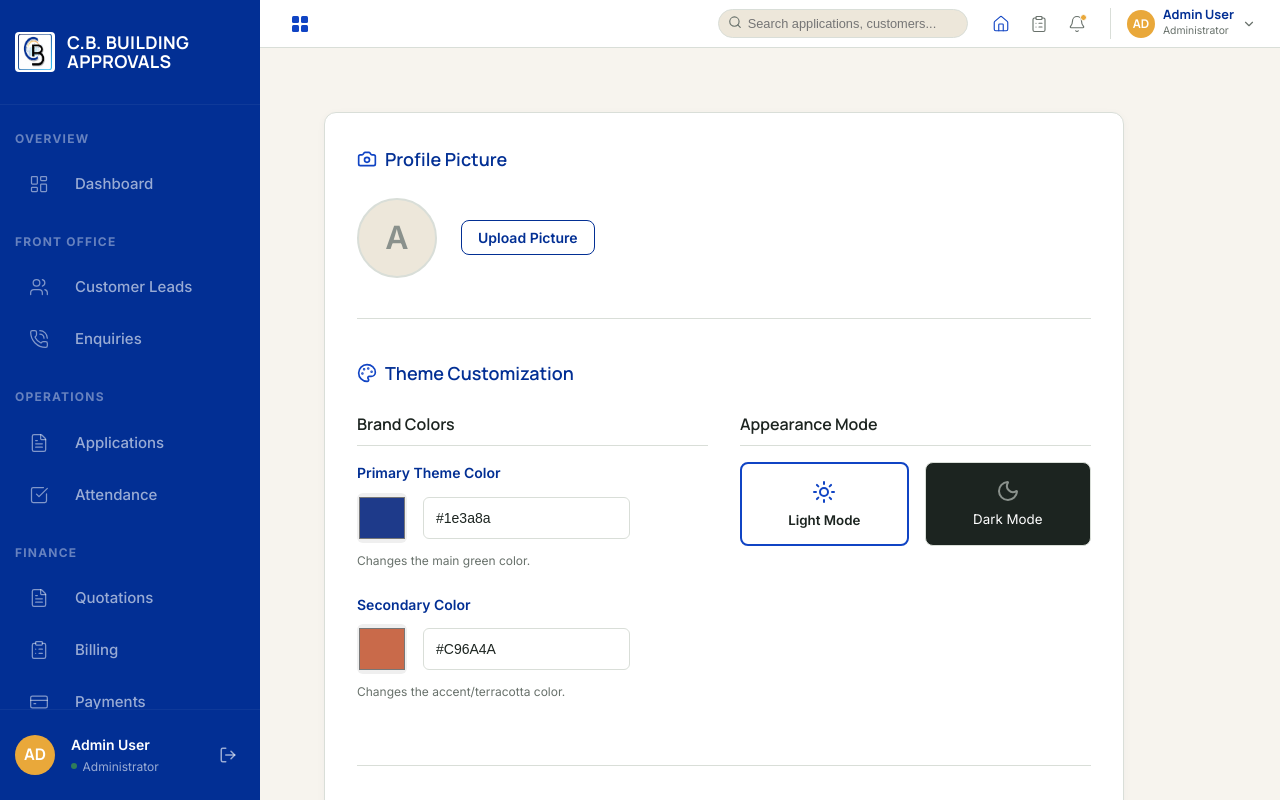
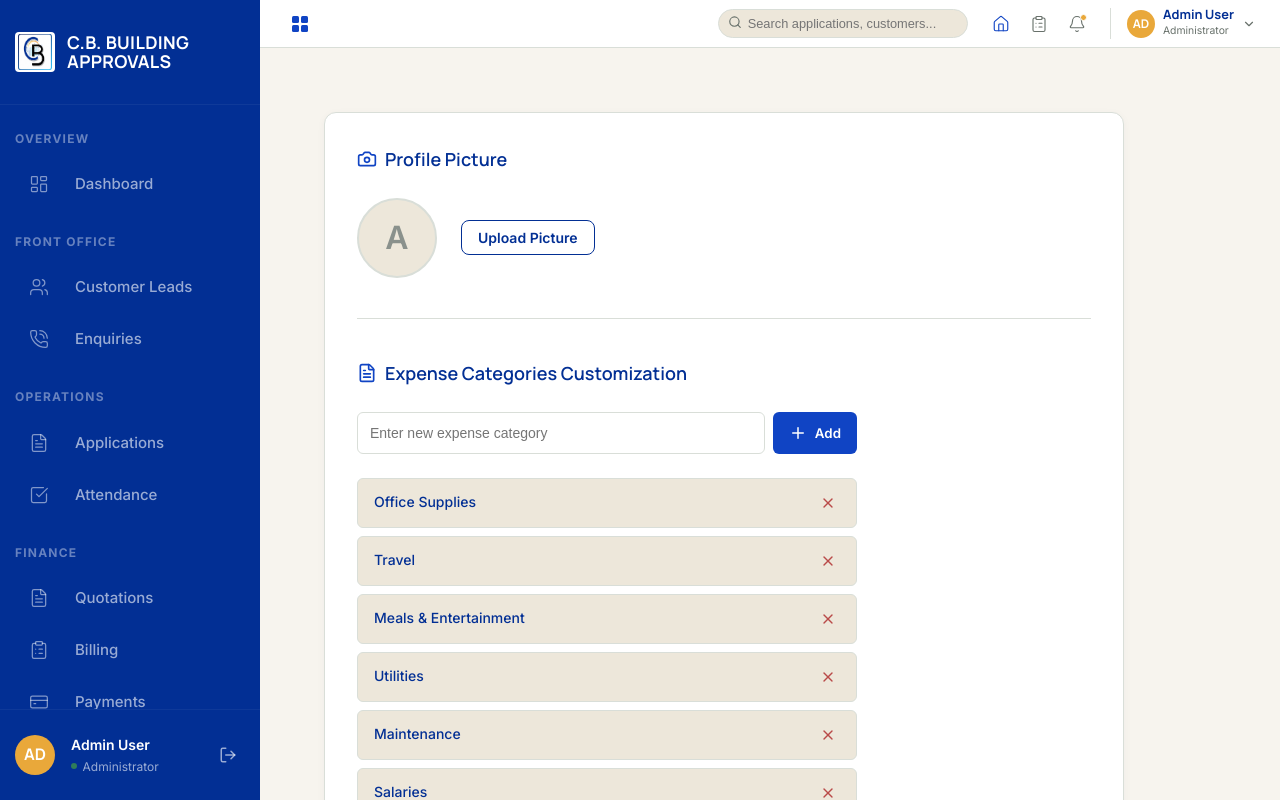
Before and after one commit to Dhanushcj/Building-Approval, a React (Vite) app in the folder frontend/: page /admin/settings in a window 1280 px wide. Shown: the top 800 px of the page. Built offline with nearby package versions, Linux system fonts and the light colour scheme.

Commit message:
feat: add admin receipt management, login, and settings pages with related components and notification service

```diff
--- a/frontend/src/components/Footer.tsx
+++ b/frontend/src/components/Footer.tsx
@@ -11,11 +11,11 @@ const Footer: React.FC = () => {
           <div style={{ flex: '1 1 250px' }}>
             <Link to="/" style={{ display: 'flex', alignItems: 'center', gap: '0.5rem', textDecoration: 'none', marginBottom: '1rem' }}>
               <div style={{ color: 'var(--text-secondary)', display: 'flex', alignItems: 'center' }}>
-                <img src="/assets/logo_icon.png" alt="Buildwise Logo" style={{ width: '36px', height: '36px', objectFit: 'contain', filter: 'grayscale(1) contrast(4) invert(1) brightness(1.5)', mixBlendMode: 'screen' }} />
+                <img src="/assets/logo_icon.png" alt="CB Building Approvals Logo" style={{ width: '36px', height: '36px', objectFit: 'contain', filter: 'grayscale(1) contrast(4) invert(1) brightness(1.5)', mixBlendMode: 'screen' }} />
               </div>
               <div style={{ display: 'flex', flexDirection: 'column' }}>
                 <div style={{ fontSize: '1.125rem', fontWeight: 800, lineHeight: 1, color: 'var(--text-secondary)', fontFamily: 'var(--font-heading)', letterSpacing: '0.05em' }}>
-                  BUILDWISE
+                  CB BUILDING APPROVALS
                 </div>
                 <div style={{ fontSize: '0.6rem', fontWeight: 500, color: 'rgba(255,255,255,0.5)', letterSpacing: '0.02em', marginTop: '0.125rem' }}>
                   Building Approval & Documentation
@@ -89,7 +89,7 @@ const Footer: React.FC = () => {
               <svg width="16" height="16" viewBox="0 0 24 24" fill="none" stroke="currentColor" strokeWidth="2" strokeLinecap="round" strokeLinejoin="round"><path d="M16 8a6 6 0 0 1 6 6v7h-4v-7a2 2 0 0 0-2-2 2 2 0 0 0-2 2v7h-4v-7a6 6 0 0 1 6-6z"></path><rect x="2" y="9" width="4" height="12"></rect><circle cx="4" cy="4" r="2"></circle></svg>
             </div>
             <div style={{ color: 'rgba(255,255,255,0.5)', fontSize: '0.7rem', display: 'flex', gap: '1.25rem' }}>
-              <span>&copy; 2026 Buildwise. All rights reserved.</span>
+              <span>&copy; 2026 CB Building Approvals. All rights reserved.</span>
               <span>Privacy Policy | Terms & Conditions</span>
             </div>
           </div>
--- a/frontend/src/components/admin/AdminSidebar.tsx
+++ b/frontend/src/components/admin/AdminSidebar.tsx
@@ -90,8 +90,8 @@ const AdminSidebar: React.FC<AdminSidebarProps> = ({ isOpen, setIsOpen }) => {
       {/* Menu */}
       <nav style={{ flex: 1, padding: '1.5rem 0', overflowY: 'auto', overflowX: 'hidden' }}>
         {menuGroups.map((group, groupIndex) => (
-          <div key={groupIndex} style={{ marginBottom: '1.5rem' }}>
-            <div className="sidebar-main-menu-text" style={{ fontSize: '0.75rem', fontWeight: 700, color: 'rgba(255,255,255,0.4)', textTransform: 'uppercase', letterSpacing: '0.1em', padding: '0 15px', marginBottom: '0.75rem' }}>{group.category}</div>
+          <div key={groupIndex} className="sidebar-group">
+            <div className="sidebar-main-menu-text" style={{ fontSize: '0.75rem', fontWeight: 700, color: 'rgba(255,255,255,0.4)', textTransform: 'uppercase', letterSpacing: '0.1em', padding: '0 15px' }}>{group.category}</div>
             <ul style={{ listStyle: 'none', display: 'flex', flexDirection: 'column', gap: '0.25rem', padding: 0, margin: 0 }}>
               {group.items.map((item, index) => (
                 <li key={index}>
--- a/frontend/src/index.css
+++ b/frontend/src/index.css
@@ -325,19 +325,44 @@ input[type="text"], input[type="email"], input[type="tel"], input[type="password
   }
 }
 
-.sidebar-text, .sidebar-logo-text, .sidebar-profile-info, .sidebar-main-menu-text {
+.sidebar-text, .sidebar-logo-text, .sidebar-profile-info {
   white-space: nowrap;
   opacity: 0;
   transition: opacity 0.3s ease;
   visibility: hidden;
 }
 
+.sidebar-main-menu-text {
+  white-space: nowrap;
+  opacity: 0;
+  transition: opacity 0.3s ease;
+  visibility: hidden;
+  height: 0;
+  margin-bottom: 0;
+  overflow: hidden;
+}
+
+.sidebar-group {
+  margin-bottom: 0.5rem;
+  transition: margin-bottom 0.3s ease;
+}
+
 .sidebar-container:hover .sidebar-text,
 .sidebar-container:hover .sidebar-logo-text,
-.sidebar-container:hover .sidebar-profile-info,
+.sidebar-container:hover .sidebar-profile-info {
+  opacity: 1;
+  visibility: visible;
+}
+
 .sidebar-container:hover .sidebar-main-menu-text {
   opacity: 1;
   visibility: visible;
+  height: auto;
+  margin-bottom: 0.75rem;
+}
+
+.sidebar-container:hover .sidebar-group {
+  margin-bottom: 1.5rem;
 }
 
 /* Mobile Overrides */
--- a/frontend/src/pages/Login.tsx
+++ b/frontend/src/pages/Login.tsx
@@ -78,11 +78,10 @@ const Login: React.FC = () => {
         zIndex: 10
       }}>
         <div style={{ textAlign: 'center', marginBottom: '1.5rem' }}>
-          <div style={{ display: 'flex', justifyContent: 'center', marginBottom: '1rem', color: 'var(--primary)' }}>
-            <Building2 size={40} />
+          <div style={{ display: 'flex', flexDirection: 'column', alignItems: 'center', justifyContent: 'center', marginBottom: '1rem' }}>
+            <img src="/assets/logo.jpeg" alt="CB Building Approvals Logo" style={{ width: '60px', height: '60px', objectFit: 'contain', marginBottom: '0.5rem', borderRadius: '8px', mixBlendMode: 'multiply' }} />
+            <div style={{ fontSize: '1.5rem', fontWeight: 900, color: '#cc0000', fontFamily: 'var(--font-heading)', letterSpacing: '0.05em', WebkitTextStroke: '0.5px #cc0000', textShadow: '0px 0px 1px rgba(204,0,0,0.5)', whiteSpace: 'nowrap' }}>CB BUILDING APPROVALS</div>
           </div>
-          <h2 className="heading-2" style={{ fontSize: '1.75rem', marginBottom: '0.25rem', color: 'var(--primary-dark)' }}>Welcome Back</h2>
-          <p style={{ color: '#4b5563', fontSize: '0.95rem' }}>Sign in to continue to BuildApprove</p>
         </div>
 
         <form onSubmit={handleLogin}>
--- a/frontend/src/pages/admin/Expenses.tsx
+++ b/frontend/src/pages/admin/Expenses.tsx
@@ -54,6 +54,15 @@ const Expenses: React.FC = () => {
   ]);
 
   const [formData, setFormData] = useState(initialFormState);
+
+  const [expenseCategories, setExpenseCategories] = useState<string[]>(['Office Supplies', 'Travel', 'Marketing', 'Maintenance', 'Other']);
+
+  React.useEffect(() => {
+    const savedCats = localStorage.getItem('expenseCategories');
+    if (savedCats) {
+      setExpenseCategories(JSON.parse(savedCats));
+    }
+  }, []);
 
   const generateExpenseHTML = (expense: any) => {
     return `
@@ -401,7 +410,7 @@ const Expenses: React.FC = () => {
         <div style={{ marginBottom: '1.5rem' }}>
           <div style={{ display: 'grid', gridTemplateColumns: 'repeat(4, 1fr)', gap: '0.5rem 1rem' }}>
 
-            <DenseField label="Category" value={formData.category} onChange={(e:any) => setFormData({...formData, category: e.target.value})} options={['<Select>', 'Office Supplies', 'Travel', 'Marketing', 'Maintenance', 'Other']} disabled={isFormDisabled} />
+            <DenseField label="Category" value={formData.category} onChange={(e:any) => setFormData({...formData, category: e.target.value})} options={['<Select>', ...expenseCategories]} disabled={isFormDisabled} />
             <DenseField label="Description" value={formData.description} onChange={(e:any) => setFormData({...formData, description: e.target.value})} disabled={isFormDisabled} />
             <DenseField label="Reference No." value={formData.referenceNo} readOnly={true} disabled={!isRefNoSearchEnabled} icon={isRefNoSearchEnabled ? <Search size={14}/> : null} onIconClick={() => isRefNoSearchEnabled && setIsExpenseSearchModalOpen(true)} />
             <DenseField label="Executive" value={formData.executive} readOnly={true} disabled={true} />
--- a/frontend/src/pages/admin/ReceiptPrint.tsx
+++ b/frontend/src/pages/admin/ReceiptPrint.tsx
@@ -163,9 +163,9 @@ const ReceiptPrint: React.FC = () => {
           {/* RECEIPT RAISED BY */}
           <div>
             <div style={{ fontSize: '9px', fontWeight: 700, color: '#0b63ce', textTransform: 'uppercase', marginBottom: '6px' }}>Receipt Raised By</div>
-            <div style={{ fontSize: '11px', color: '#0f172a', fontWeight: 600 }}>Arun Kumar</div>
-            <div style={{ fontSize: '10px', color: '#475569' }}>EMP-0024 | Approval Executive</div>
-            <div style={{ fontSize: '10px', color: '#475569' }}>Hosur Office</div>
+            <div style={{ fontSize: '11px', color: '#0f172a', fontWeight: 600 }}>{receiptData?.executive || 'Admin User'}</div>
+            <div style={{ fontSize: '10px', color: '#475569' }}>{receiptData?.empId || 'EMP-0001'} | {receiptData?.role || 'Administrator'}</div>
+            <div style={{ fontSize: '10px', color: '#475569' }}>Shoolagiri Office</div>
           </div>
 
           {/* VERIFICATION */}
@@ -184,10 +184,10 @@ const ReceiptPrint: React.FC = () => {
         <div style={{ backgroundColor: '#0f172a', color: 'white', padding: '12px', borderRadius: '6px', display: 'flex', flexDirection: 'column', gap: '8px' }}>
           <div style={{ display: 'flex', justifyContent: 'center', gap: '16px' }}>
             <div style={{ display: 'flex', alignItems: 'center', gap: '4px', fontSize: '9px' }}>
-              <Phone size={10} color="#94a3b8" /> +91 94433 22100
+              <Phone size={10} color="#94a3b8" /> +91 8940206541
             </div>
             <div style={{ display: 'flex', alignItems: 'center', gap: '4px', fontSize: '9px' }}>
-              <Mail size={10} color="#94a3b8" /> info@buildingapproval.in
+              <Mail size={10} color="#94a3b8" /> cb.construction2019@gmail.com
             </div>
             <div style={{ display: 'flex', alignItems: 'center', gap: '4px', fontSize: '9px' }}>
               <Globe size={10} color="#94a3b8" /> www.buildingapproval.in
--- a/frontend/src/pages/admin/Receipts.tsx
+++ b/frontend/src/pages/admin/Receipts.tsx
@@ -227,8 +227,8 @@ const Receipts: React.FC = () => {
                 <img src="\${window.location.origin}/assets/logo.jpeg" alt="Logo" class="logo-img" onerror="this.style.display='none'" />
                 <div class="company-info">
                   <h1>C.B. BUILDING APPROVALS</h1>
-                  <p>No. 45, Anna Salai, Chennai, Tamil Nadu - 600002</p>
-                  <p>contact@cbapprovals.com | +91 98765 43210</p>
+                  <p>Near KVB Bank, Manjunatha Hardwares, 1st Floor, Shoolagiri - 635117</p>
+                  <p>cb.construction2019@gmail.com | +91 8940206541</p>
                 </div>
               </div>
               <div class="receipt-meta">
@@ -322,7 +322,8 @@ const Receipts: React.FC = () => {
         mode: formData.receiptMode,
         status: 'Confirmed',
         applicationNo: formData.applicationNo,
-        services: formData.services
+        services: formData.services,
+        executive: formData.executive
       };
 
       setReceipts([receipt, ...receipts]);
@@ -350,7 +351,8 @@ const Receipts: React.FC = () => {
       amount: Number(formData.receiptAmt),
       mode: formData.receiptMode,
       applicationNo: formData.applicationNo,
-      services: formData.services
+      services: formData.services,
+      executive: formData.executive
     };
 
     sessionStorage.setItem('print_receipt_data', JSON.stringify(receipt));
--- a/frontend/src/pages/admin/Settings.tsx
+++ b/frontend/src/pages/admin/Settings.tsx
@@ -23,11 +23,6 @@ const ColorInput = ({ label, value, onChangeKey, desc, handleChange }: { label:
 );
 
 const Settings: React.FC = () => {
-  const [colors, setColors] = useState({
-    primary: '#1e3a8a',
-    secondary: '#C96A4A'
-  });
-  const [themeMode, setThemeMode] = useState<'light' | 'dark'>('light');
   const [profilePic, setProfilePic] = useState<string | null>(null);
   const [saved, setSaved] = useState(false);
 
@@ -35,17 +30,13 @@ const Settings: React.FC = () => {
   const [fileTypes, setFileTypes] = useState<string[]>(defaultFileTypes);
   const [newFileType, setNewFileType] = useState('');
 
+  const defaultExpenseCategories = ['Office Supplies', 'Travel', 'Meals & Entertainment', 'Utilities', 'Maintenance', 'Salaries'];
+  const [expenseCategories, setExpenseCategories] = useState<string[]>(defaultExpenseCategories);
+  const [newExpenseCategory, setNewExpenseCategory] = useState('');
+
   const fileInputRef = useRef<HTMLInputElement>(null);
 
   useEffect(() => {
-    const savedColorsStr = localStorage.getItem('themeColors');
-    if (savedColorsStr) {
-      setColors(JSON.parse(savedColorsStr));
-    }
-    const savedMode = localStorage.getItem('themeMode');
-    if (savedMode === 'dark') {
-      setThemeMode('dark');
-    }
     const savedPic = localStorage.getItem('profilePicture');
     if (savedPic) {
       setProfilePic(savedPic);
@@ -54,30 +45,11 @@ const Settings: React.FC = () => {
     if (savedFileTypesStr) {
       setFileTypes(JSON.parse(savedFileTypesStr));
     }
-
-    // Cleanup to revert preview if not saved
-    return () => {
-      const actualMode = localStorage.getItem('themeMode') || 'light';
-      if (actualMode === 'dark') {
-        document.body.classList.add('dark-mode');
-      } else {
-        document.body.classList.remove('dark-mode');
+    const savedExpenseCategories = localStorage.getItem('expenseCategories');
+    if (savedExpenseCategories) {
+      setExpenseCategories(JSON.parse(savedExpenseCategories));
     }
-    };
   }, []);
-
-  const handleChange = (key: keyof typeof colors, value: string) => {
-    setColors(prev => ({ ...prev, [key]: value }));
-  };
-
-  const handleModeChange = (mode: 'light' | 'dark') => {
-    setThemeMode(mode);
-    if (mode === 'dark') {
-      document.body.classList.add('dark-mode');
-    } else {
-      document.body.classList.remove('dark-mode');
-    }
-  };
 
   const handlePicUpload = (e: React.ChangeEvent<HTMLInputElement>) => {
     const file = e.target.files?.[0];
@@ -91,23 +63,11 @@ const Settings: React.FC = () => {
   };
 
   const saveSettings = () => {
-    localStorage.setItem('themeColors', JSON.stringify(colors));
-    localStorage.setItem('themeColor', colors.primary);
-    localStorage.setItem('themeMode', themeMode);
     if (profilePic) {
       localStorage.setItem('profilePicture', profilePic);
     }
     localStorage.setItem('customFileTypes', JSON.stringify(fileTypes));
-
-    document.documentElement.style.setProperty('--primary', colors.primary);
-    document.documentElement.style.setProperty('--primary-dark', colors.primary);
-    document.documentElement.style.setProperty('--accent', colors.secondary);
-
-    if (themeMode === 'dark') {
-      document.body.classList.add('dark-mode');
-    } else {
-      document.body.classList.remove('dark-mode');
-    }
+    localStorage.setItem('expenseCategories', JSON.stringify(expenseCategories));
 
     setSaved(true);
     setTimeout(() => setSaved(false), 3000);
@@ -117,24 +77,11 @@ const Settings: React.FC = () => {
   };
 
   const resetDefault = () => {
-    const defaultColors = {
-      primary: '#1e3a8a',
-      secondary: '#C96A4A'
-    };
-    setColors(defaultColors);
-    setThemeMode('light');
     setFileTypes(defaultFileTypes);
+    setExpenseCategories(defaultExpenseCategories);
 
-    localStorage.setItem('themeColors', JSON.stringify(defaultColors));
-    localStorage.setItem('themeColor', defaultColors.primary);
-    localStorage.setItem('themeMode', 'light');
     localStorage.setItem('customFileTypes', JSON.stringify(defaultFileTypes));
-
-    document.documentElement.style.setProperty('--primary', defaultColors.primary);
-    document.documentElement.style.setProperty('--primary-dark', defaultColors.primary);
-    document.documentElement.style.setProperty('--accent', defaultColors.secondary);
-
-    document.body.classList.remove('dark-mode');
+    localStorage.setItem('expenseCategories', JSON.stringify(defaultExpenseCategories));
   };
 
   return (
@@ -176,47 +123,49 @@ const Settings: React.FC = () => {
           </div>
         </div>
 
-        {/* Theme Settings */}
+        {/* Expense Categories Settings */}
         <div style={{ borderTop: '1px solid var(--border-color)', paddingTop: '2.5rem' }}>
           <h3 style={{ fontSize: '1.125rem', fontWeight: 600, color: 'var(--primary-dark)', marginBottom: '1.5rem', display: 'flex', alignItems: 'center', gap: '0.5rem' }}>
-            <Palette size={20} color="var(--primary)" /> Theme Customization
+            <FileText size={20} color="var(--primary)" /> Expense Categories Customization
           </h3>
-
-          <div style={{ display: 'grid', gridTemplateColumns: '1fr 1fr', gap: '2rem' }}>
-            <div>
-              <h4 style={{ fontSize: '1rem', fontWeight: 600, marginBottom: '1rem', paddingBottom: '0.5rem', borderBottom: '1px solid var(--border-color)' }}>Brand Colors</h4>
-              <ColorInput label="Primary Theme Color" value={colors.primary} onChangeKey="primary" desc="Changes the main green color." handleChange={(k, v) => handleChange(k as any, v)} />
-              <ColorInput label="Secondary Color" value={colors.secondary} onChangeKey="secondary" desc="Changes the accent/terracotta color." handleChange={(k, v) => handleChange(k as any, v)} />
+          <div style={{ display: 'flex', flexDirection: 'column', gap: '1rem', maxWidth: '500px' }}>
+            <div style={{ display: 'flex', gap: '0.5rem' }}>
+              <input
+                type="text"
+                value={newExpenseCategory}
+                onChange={(e) => setNewExpenseCategory(e.target.value)}
+                placeholder="Enter new expense category"
+                style={{ flex: 1, padding: '0.75rem', border: '1px solid var(--border-color)', borderRadius: '0.375rem', fontSize: '0.875rem' }}
+              />
+              <button
+                type="button"
+                onClick={() => {
+                  if (newExpenseCategory.trim() && !expenseCategories.includes(newExpenseCategory.trim())) {
+                    setExpenseCategories([...expenseCategories, newExpenseCategory.trim()]);
+                    setNewExpenseCategory('');
+                  }
+                }}
+                className="btn-primary"
+                style={{ display: 'flex', alignItems: 'center', gap: '0.5rem', padding: '0.75rem 1rem', borderRadius: '0.375rem', cursor: 'pointer' }}
+              >
+                <Plus size={18} /> Add
+              </button>
             </div>
 
-            <div>
-              <h4 style={{ fontSize: '1rem', fontWeight: 600, marginBottom: '1rem', paddingBottom: '0.5rem', borderBottom: '1px solid var(--border-color)' }}>Appearance Mode</h4>
-              <div style={{ display: 'flex', gap: '1rem' }}>
+            <div style={{ display: 'flex', flexDirection: 'column', gap: '0.5rem', marginTop: '0.5rem' }}>
+              {expenseCategories.map((cat, idx) => (
+                <div key={idx} style={{ display: 'flex', alignItems: 'center', justifyContent: 'space-between', padding: '0.75rem 1rem', backgroundColor: 'var(--bg-secondary)', borderRadius: '0.375rem', border: '1px solid var(--border-color)' }}>
+                  <span style={{ fontSize: '0.875rem', fontWeight: 500, color: 'var(--primary-dark)' }}>{cat}</span>
                   <button
                     type="button"
-                  onClick={() => handleModeChange('light')}
-                  style={{
-                    flex: 1, padding: '1rem', display: 'flex', flexDirection: 'column', alignItems: 'center', gap: '0.5rem',
-                    border: themeMode === 'light' ? '2px solid var(--primary)' : '1px solid var(--border-color)',
-                    borderRadius: '0.5rem', backgroundColor: 'var(--bg-surface)', color: 'var(--text-primary)', cursor: 'pointer'
-                  }}
+                    onClick={() => setExpenseCategories(expenseCategories.filter(t => t !== cat))}
+                    style={{ background: 'none', border: 'none', color: 'var(--error-red)', cursor: 'pointer', display: 'flex', alignItems: 'center', padding: '0.25rem' }}
                   >
-                  <Sun size={24} color={themeMode === 'light' ? 'var(--primary)' : 'var(--text-muted)'} />
-                  <span style={{ fontWeight: themeMode === 'light' ? 600 : 400 }}>Light Mode</span>
-                </button>
-                <button
-                  type="button"
-                  onClick={() => handleModeChange('dark')}
-                  style={{
-                    flex: 1, padding: '1rem', display: 'flex', flexDirection: 'column', alignItems: 'center', gap: '0.5rem',
-                    border: themeMode === 'dark' ? '2px solid var(--primary)' : '1px solid var(--border-color)',
-                    borderRadius: '0.5rem', backgroundColor: '#1C2420', color: 'white', cursor: 'pointer'
-                  }}
-                >
-                  <Moon size={24} color={themeMode === 'dark' ? 'var(--primary)' : 'var(--text-muted)'} />
-                  <span style={{ fontWeight: themeMode === 'dark' ? 600 : 400 }}>Dark Mode</span>
+                    <X size={16} />
                   </button>
                 </div>
+              ))}
+              {expenseCategories.length === 0 && <p style={{ fontSize: '0.875rem', color: 'var(--text-secondary)' }}>No expense categories available. Add one above.</p>}
             </div>
           </div>
         </div>
```
Also changed, not shown: 1 other file (tests, documents, lock files or other folders). Lines whose indentation alone changed are shown as unchanged.
